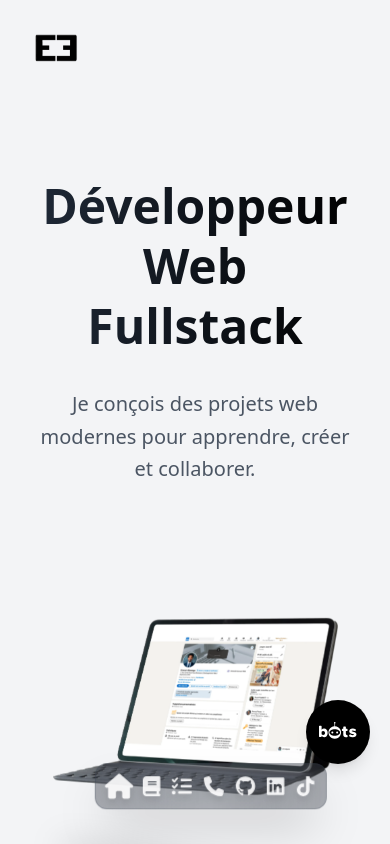
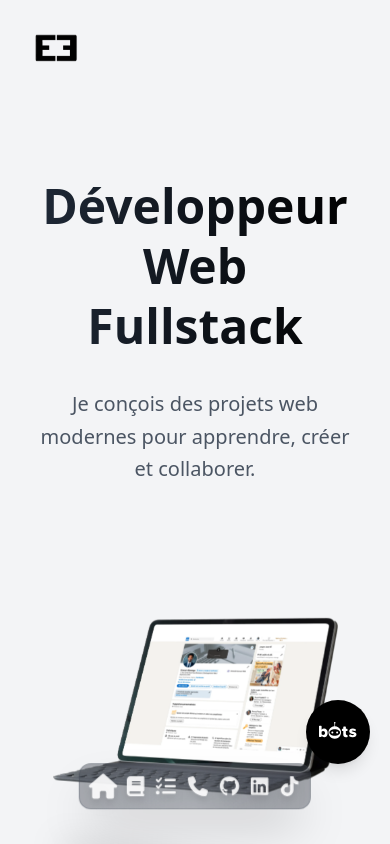
Before and after one commit to erwanmarega/Portfolio, a Vue app: page / in a window 390 px wide. Shown: the top 844 px of the page. Built offline with nearby package versions, Linux system fonts and the light colour scheme; a web font is replaced by a local one.

Commit message:
Nav centré sur mobile

```diff
--- a/src/components/navbar.vue
+++ b/src/components/navbar.vue
@@ -1,5 +1,5 @@
 <template>
-  <nav class="fixed bottom-8 left-1/2 transform -translate-x-1/2 bg-gradient-to-r from-gray-900/30 via-gray-800/20 to-gray-900/30 backdrop-blur-2xl p-3 rounded-xl shadow-2xl z-20 border border-gray-700/20 transition-all duration-500 hover:shadow-neon max-w-md w-auto mx-4 animate-float flex justify-center items-center">
+  <nav class="fixed bottom-8 left-1/2 transform -translate-x-1/2 bg-gradient-to-r from-gray-900/30 via-gray-800/20 to-gray-900/30 backdrop-blur-2xl p-3 rounded-xl shadow-2xl z-20 border border-gray-700/20 transition-all duration-500 hover:shadow-neon w-auto max-w-md mx-auto animate-float flex justify-center items-center">
     <ul class="flex justify-center items-center gap-3 sm:gap-5 m-0 p-0 list-none">
       <li v-for="item in navItems" :key="item.id" class="group relative">
         <a
```
